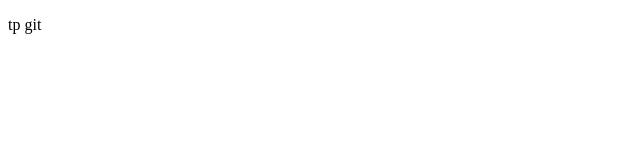
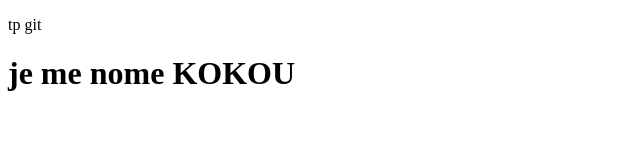
Before and after one commit to DEEVEN-k/TPGITHUB, a plain HTML site: page git.html in a window 1280 px wide. Shown: the whole page, without its empty margins (0-640 px from the left). Drawn offline with Linux system fonts and the light colour scheme.

Commit message:
code espoir

```diff
--- a/git.html
+++ b/git.html
@@ -7,5 +7,6 @@
 </head>
 <body>
     <p>tp git</p>
+    <h1>je me nome KOKOU</h1>
 </body>
 </html>
```
